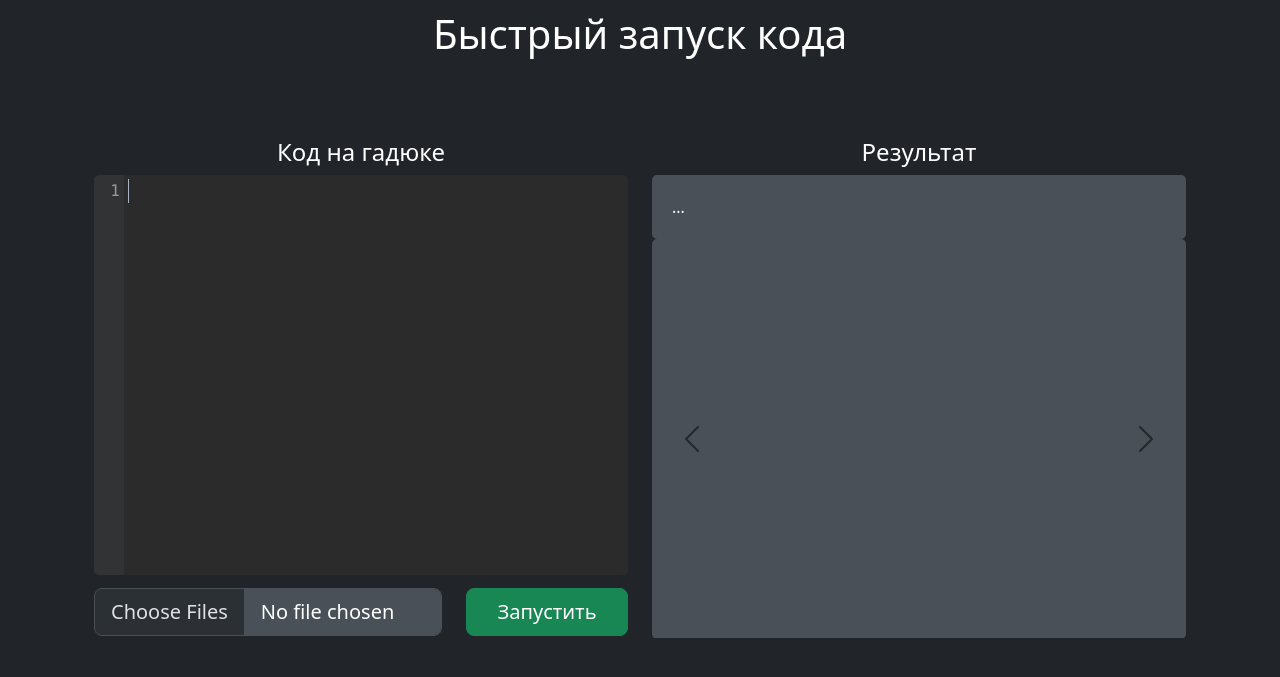
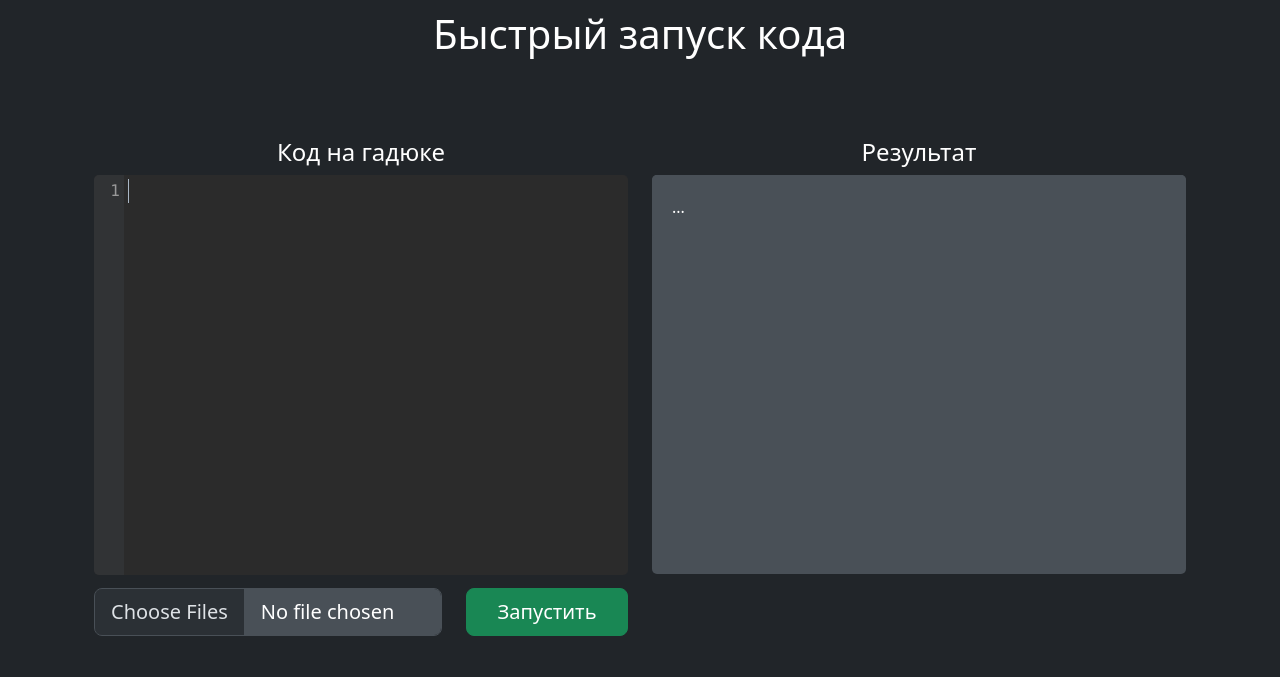
Before and after one commit to KalashnikovProjects/Gaduka, a Flask app: page /run_code in a window 1280 px wide. Shown: the part 74-751 px from the top of the page. Run offline with Flask 3, Linux system fonts and the light colour scheme; some libraries are stand-ins or nearby versions.

Commit message:
Fix code run page

```diff
--- a/flask_site_host/templates/code_page.html
+++ b/flask_site_host/templates/code_page.html
@@ -42,12 +42,12 @@ let editor = CodeMirror.fromTextArea(document.getElementById("code_input"), {
                 </div>
                 {% endfor %}
             </div>
-            <div class="col-sm-6" style="max-height: 500px; overflow: auto">
+            <div class="col-sm-6" style="height: 500px; overflow: auto">
                 <h4 style="text-align: center">Результат</h4>
+                <div class="result-all">
                     <div class="output"><a id="output" style="white-space: pre">...</a></div>
-
-                <div id="carouselExampleControls" class="carousel slide" data-ride="carousel" data-bs-interval="false"
-                     style="height: 400px">
+                    <div id="carouselExampleControls" class="carousel slide result-images-slide" data-ride="carousel" data-bs-interval="false"
+                             style="height: 399px">
                         <div class="carousel-inner" id="output_imgs">
                         </div>
                         <button class="carousel-control-prev" type="button" data-bs-target="#carouselExampleControls" data-bs-slide="prev">
@@ -56,6 +56,7 @@ let editor = CodeMirror.fromTextArea(document.getElementById("code_input"), {
                         <button class="carousel-control-next" type="button" data-bs-target="#carouselExampleControls" data-bs-slide="next">
                             <span class="carousel-control-next-icon" aria-hidden="true"></span>
                         </button>
+                    </div>
                 </div>
             </div>
         </div>
```
Lines whose indentation alone changed are shown as unchanged.
